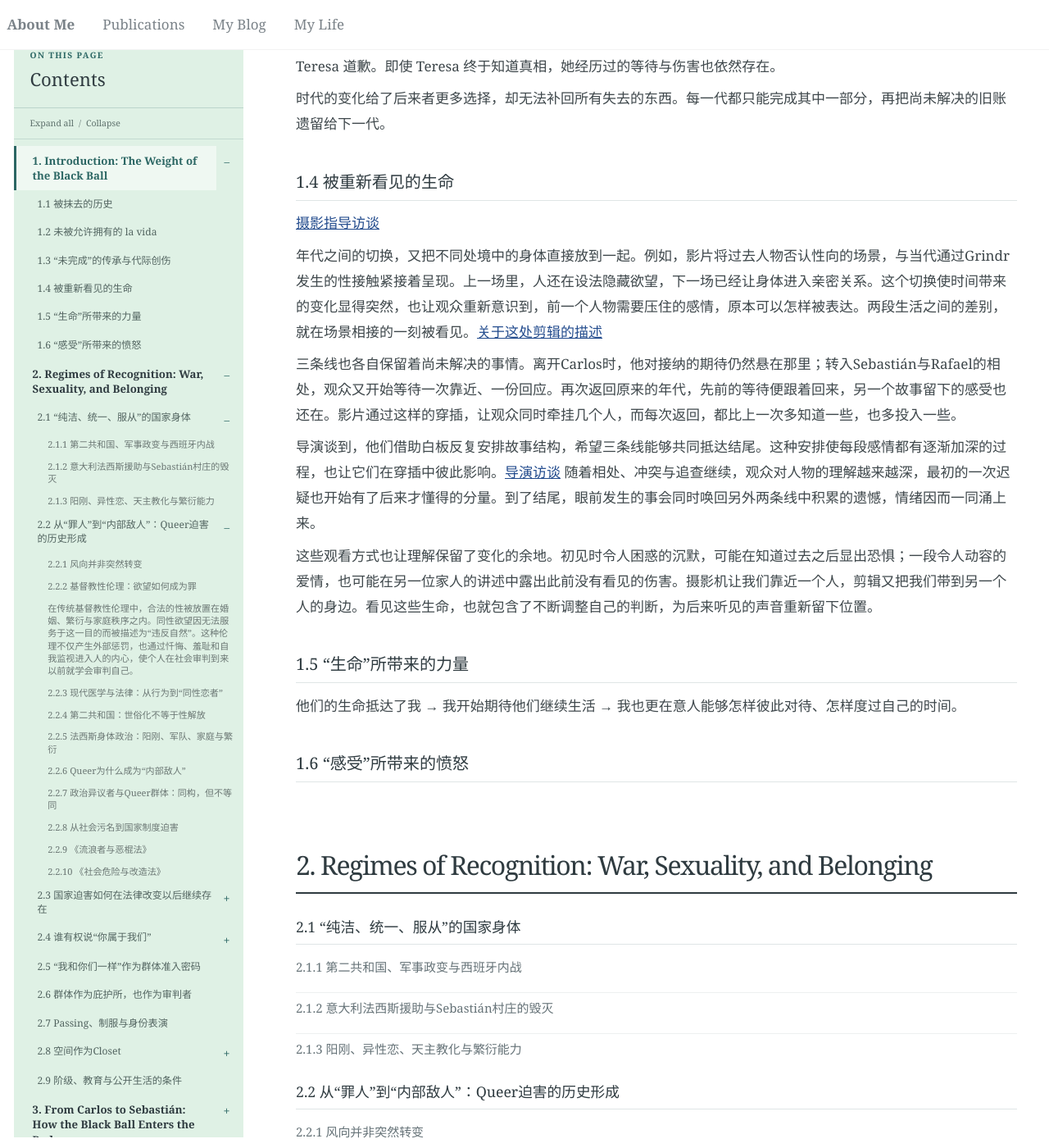
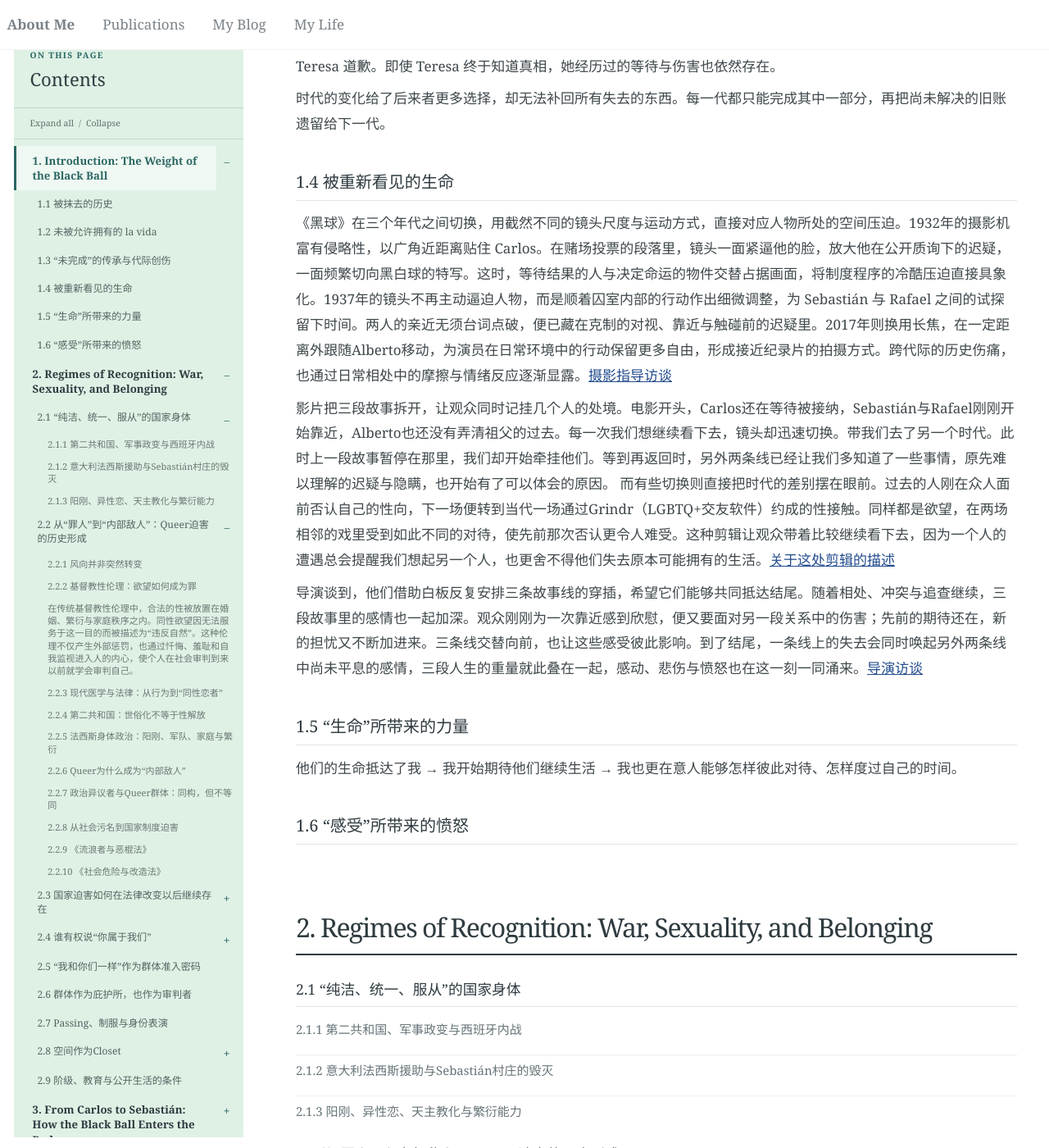
Before and after one commit to Cathylixi/Cathylixi.github.io, a Jekyll site: the page built from _posts/2026-11-10-la-bola-negra-review.md, in a window 1280 px wide and 1400 px high, scrolled down 4966 px. Shown: the whole window at 82% size. Built offline with Jekyll 4.4.1, drawn with Linux system fonts in a browser that asks for light colours; nearby versions of some CDN libraries.

Commit message:
Publish La Bola Negra from Google Docs

```diff
--- a/_posts/2026-11-10-la-bola-negra-review.md
+++ b/_posts/2026-11-10-la-bola-negra-review.md
@@ -100,15 +100,11 @@ Alberto没有亲历战争，却一直生活在战争塑造的家庭关系中。
 
 ### 1.4 被重新看见的生命
 
-[摄影指导访谈](https://www.kodak.com/en/motion/blog-post/la-bola-negra/)
+《黑球》在三个年代之间切换，用截然不同的镜头尺度与运动方式，直接对应人物所处的空间压迫。1932年的摄影机富有侵略性，以广角近距离贴住 Carlos。在赌场投票的段落里，镜头一面紧逼他的脸，放大他在公开质询下的迟疑，一面频繁切向黑白球的特写。这时，等待结果的人与决定命运的物件交替占据画面，将制度程序的冷酷压迫直接具象化。1937年的镜头不再主动逼迫人物，而是顺着囚室内部的行动作出细微调整，为 Sebastián 与 Rafael 之间的试探留下时间。两人的亲近无须台词点破，便已藏在克制的对视、靠近与触碰前的迟疑里。2017年则换用长焦，在一定距离外跟随Alberto移动，为演员在日常环境中的行动保留更多自由，形成接近纪录片的拍摄方式。跨代际的历史伤痛，也通过日常相处中的摩擦与情绪反应逐渐显露。[摄影指导访谈](https://www.kodak.com/en/motion/blog-post/la-bola-negra/)
 
-年代之间的切换，又把不同处境中的身体直接放到一起。例如，影片将过去人物否认性向的场景，与当代通过Grindr发生的性接触紧接着呈现。上一场里，人还在设法隐藏欲望，下一场已经让身体进入亲密关系。这个切换使时间带来的变化显得突然，也让观众重新意识到，前一个人物需要压住的感情，原本可以怎样被表达。两段生活之间的差别，就在场景相接的一刻被看见。[关于这处剪辑的描述](https://editors.dazeddigital.com/film-tv/article/71296/1/la-bola-negra-javier-ambrossi-javier-calvo-director-interview-new-film-2026)
+影片把三段故事拆开，让观众同时记挂几个人的处境。电影开头，Carlos还在等待被接纳，Sebastián与Rafael刚刚开始靠近，Alberto也还没有弄清祖父的过去。每一次我们想继续看下去，镜头却迅速切换。带我们去了另一个时代。此时上一段故事暂停在那里，我们却开始牵挂他们。等到再返回时，另外两条线已经让我们多知道了一些事情，原先难以理解的迟疑与隐瞒，也开始有了可以体会的原因。 而有些切换则直接把时代的差别摆在眼前。过去的人刚在众人面前否认自己的性向，下一场便转到当代一场通过Grindr（LGBTQ+交友软件）约成的性接触。同样都是欲望，在两场相邻的戏里受到如此不同的对待，使先前那次否认更令人难受。这种剪辑让观众带着比较继续看下去，因为一个人的遭遇总会提醒我们想起另一个人，也更舍不得他们失去原本可能拥有的生活。[关于这处剪辑的描述](https://editors.dazeddigital.com/film-tv/article/71296/1/la-bola-negra-javier-ambrossi-javier-calvo-director-interview-new-film-2026)
 
-三条线也各自保留着尚未解决的事情。离开Carlos时，他对接纳的期待仍然悬在那里；转入Sebastián与Rafael的相处，观众又开始等待一次靠近、一份回应。再次返回原来的年代，先前的等待便跟着回来，另一个故事留下的感受也还在。影片通过这样的穿插，让观众同时牵挂几个人，而每次返回，都比上一次多知道一些，也多投入一些。
-
-导演谈到，他们借助白板反复安排故事结构，希望三条线能够共同抵达结尾。这种安排使每段感情都有逐渐加深的过程，也让它们在穿插中彼此影响。[导演访谈](https://editors.dazeddigital.com/film-tv/article/71296/1/la-bola-negra-javier-ambrossi-javier-calvo-director-interview-new-film-2026) 随着相处、冲突与追查继续，观众对人物的理解越来越深，最初的一次迟疑也开始有了后来才懂得的分量。到了结尾，眼前发生的事会同时唤回另外两条线中积累的遗憾，情绪因而一同涌上来。
-
-这些观看方式也让理解保留了变化的余地。初见时令人困惑的沉默，可能在知道过去之后显出恐惧；一段令人动容的爱情，也可能在另一位家人的讲述中露出此前没有看见的伤害。摄影机让我们靠近一个人，剪辑又把我们带到另一个人的身边。看见这些生命，也就包含了不断调整自己的判断，为后来听见的声音重新留下位置。
+导演谈到，他们借助白板反复安排三条故事线的穿插，希望它们能够共同抵达结尾。随着相处、冲突与追查继续，三段故事里的感情也一起加深。观众刚刚为一次靠近感到欣慰，便又要面对另一段关系中的伤害；先前的期待还在，新的担忧又不断加进来。三条线交替向前，也让这些感受彼此影响。到了结尾，一条线上的失去会同时唤起另外两条线中尚未平息的感情，三段人生的重量就此叠在一起，感动、悲伤与愤怒也在这一刻一同涌来。[导演访谈](https://editors.dazeddigital.com/film-tv/article/71296/1/la-bola-negra-javier-ambrossi-javier-calvo-director-interview-new-film-2026)
 
 ### 1.5 “生命”所带来的力量
 
```
